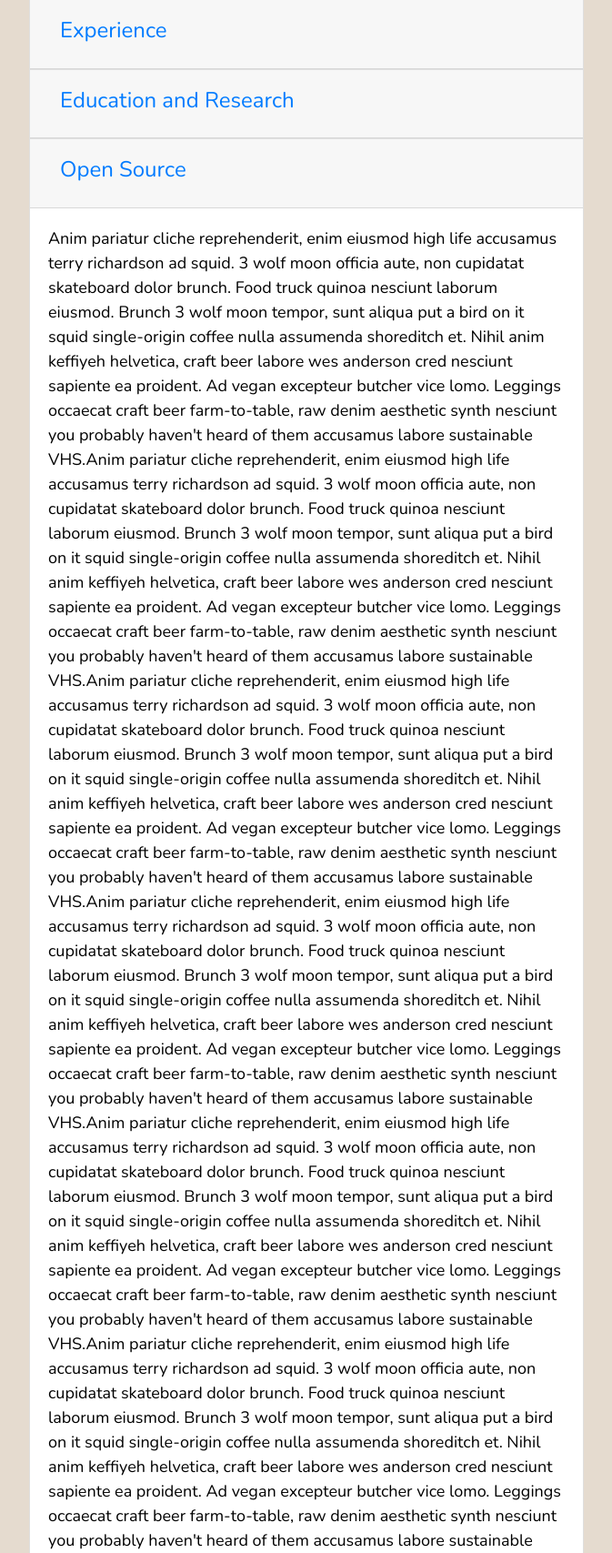
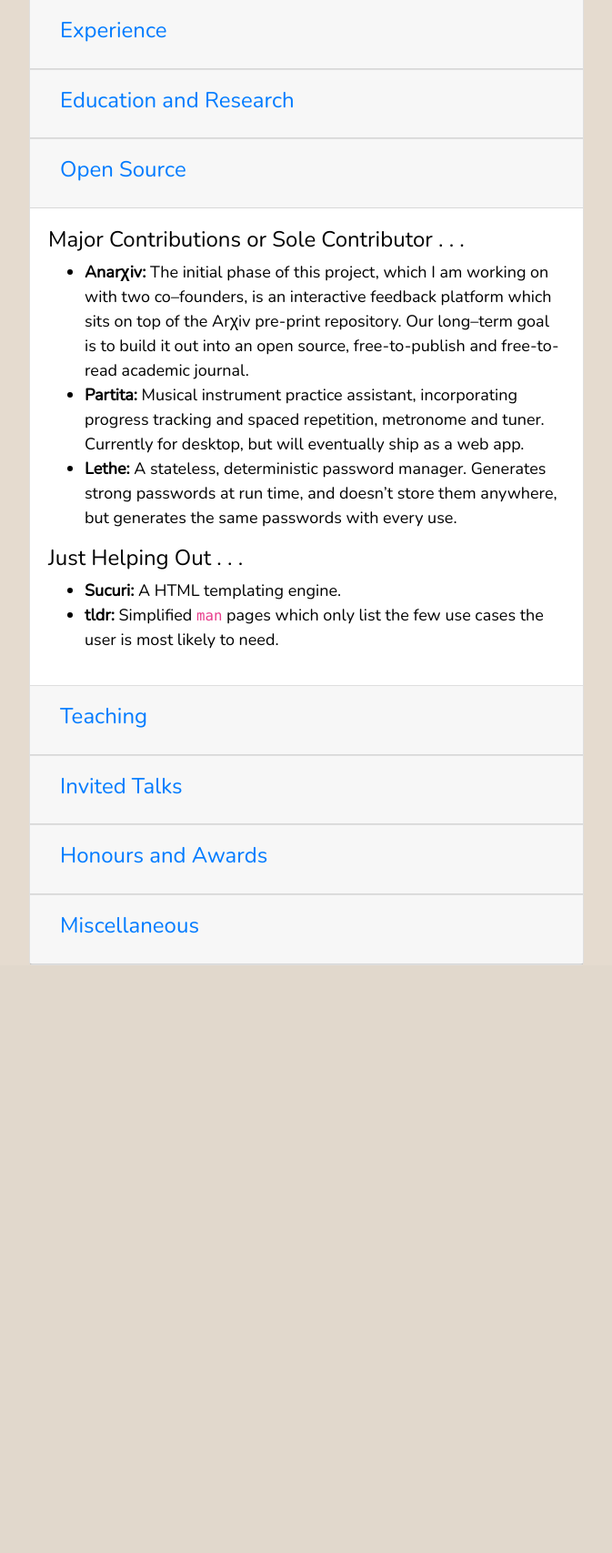
Before and after one commit to LachlanMarnham/PersonalWebsite, a Flask app: template app/templates/cv.html.mako in a window 1280 px wide, after a click on "Open Source". Shown: the part 220-1927 px from the top of the page at 91% size, without its empty margins (303-976 px from the left). After the commit the page ends 1281 px from the top, so only its background shows below. Run offline with Flask 2, Linux system fonts and the light colour scheme; the template is opened without the code that fills it, so the values that code supplies are empty; some libraries are stand-ins or nearby versions; some web fonts are replaced.

Commit message:
Added teaching and open source sections to cv

```diff
--- a/app/templates/cv.html.mako
+++ b/app/templates/cv.html.mako
@@ -94,15 +94,35 @@ For a version that conforms to the two-page industry standard, click <a href="${
     </div>
     <div id="collapseFour" class="collapse" aria-labelledby="headingFour" data-parent="#accordion-parent">
       <div class="card-body">
-        Anim pariatur cliche reprehenderit, enim eiusmod high life accusamus terry richardson ad squid.
-        3 wolf moon officia aute, non cupidatat skateboard dolor brunch. Food truck quinoa nesciunt laborum eiusmod. Brunch 3 wolf moon tempor, sunt aliqua put a bird on it squid single-origin coffee nulla assumenda shoreditch et. Nihil anim keffiyeh helvetica, craft beer labore wes anderson cred nesciunt sapiente ea proident. Ad vegan excepteur butcher vice lomo. Leggings occaecat craft beer farm-to-table, raw denim aesthetic synth nesciunt you probably haven't heard of them accusamus labore sustainable VHS.Anim pariatur cliche reprehenderit, enim eiusmod high life accusamus terry richardson ad squid.
-        3 wolf moon officia aute, non cupidatat skateboard dolor brunch. Food truck quinoa nesciunt laborum eiusmod. Brunch 3 wolf moon tempor, sunt aliqua put a bird on it squid single-origin coffee nulla assumenda shoreditch et. Nihil anim keffiyeh helvetica, craft beer labore wes anderson cred nesciunt sapiente ea proident. Ad vegan excepteur butcher vice lomo. Leggings occaecat craft beer farm-to-table, raw denim aesthetic synth nesciunt you probably haven't heard of them accusamus labore sustainable VHS.Anim pariatur cliche reprehenderit, enim eiusmod high life accusamus terry richardson ad squid.
-        3 wolf moon officia aute, non cupidatat skateboard dolor brunch. Food truck quinoa nesciunt laborum eiusmod. Brunch 3 wolf moon tempor, sunt aliqua put a bird on it squid single-origin coffee nulla assumenda shoreditch et. Nihil anim keffiyeh helvetica, craft beer labore wes anderson cred nesciunt sapiente ea proident. Ad vegan excepteur butcher vice lomo. Leggings occaecat craft beer farm-to-table, raw denim aesthetic synth nesciunt you probably haven't heard of them accusamus labore sustainable VHS.Anim pariatur cliche reprehenderit, enim eiusmod high life accusamus terry richardson ad squid.
-        3 wolf moon officia aute, non cupidatat skateboard dolor brunch. Food truck quinoa nesciunt laborum eiusmod. Brunch 3 wolf moon tempor, sunt aliqua put a bird on it squid single-origin coffee nulla assumenda shoreditch et. Nihil anim keffiyeh helvetica, craft beer labore wes anderson cred nesciunt sapiente ea proident. Ad vegan excepteur butcher vice lomo. Leggings occaecat craft beer farm-to-table, raw denim aesthetic synth nesciunt you probably haven't heard of them accusamus labore sustainable VHS.Anim pariatur cliche reprehenderit, enim eiusmod high life accusamus terry richardson ad squid.
-        3 wolf moon officia aute, non cupidatat skateboard dolor brunch. Food truck quinoa nesciunt laborum eiusmod. Brunch 3 wolf moon tempor, sunt aliqua put a bird on it squid single-origin coffee nulla assumenda shoreditch et. Nihil anim keffiyeh helvetica, craft beer labore wes anderson cred nesciunt sapiente ea proident. Ad vegan excepteur butcher vice lomo. Leggings occaecat craft beer farm-to-table, raw denim aesthetic synth nesciunt you probably haven't heard of them accusamus labore sustainable VHS.Anim pariatur cliche reprehenderit, enim eiusmod high life accusamus terry richardson ad squid.
-        3 wolf moon officia aute, non cupidatat skateboard dolor brunch. Food truck quinoa nesciunt laborum eiusmod. Brunch 3 wolf moon tempor, sunt aliqua put a bird on it squid single-origin coffee nulla assumenda shoreditch et. Nihil anim keffiyeh helvetica, craft beer labore wes anderson cred nesciunt sapiente ea proident. Ad vegan excepteur butcher vice lomo. Leggings occaecat craft beer farm-to-table, raw denim aesthetic synth nesciunt you probably haven't heard of them accusamus labore sustainable VHS.Anim pariatur cliche reprehenderit, enim eiusmod high life accusamus terry richardson ad squid.
-        3 wolf moon officia aute, non cupidatat skateboard dolor brunch. Food truck quinoa nesciunt laborum eiusmod. Brunch 3 wolf moon tempor, sunt aliqua put a bird on it squid single-origin coffee nulla assumenda shoreditch et. Nihil anim keffiyeh helvetica, craft beer labore wes anderson cred nesciunt sapiente ea proident. Ad vegan excepteur butcher vice lomo. Leggings occaecat craft beer farm-to-table, raw denim aesthetic synth nesciunt you probably haven't heard of them accusamus labore sustainable VHS.Anim pariatur cliche reprehenderit, enim eiusmod high life accusamus terry richardson ad squid.
-        3 wolf moon officia aute, non cupidatat skateboard dolor brunch. Food truck quinoa nesciunt laborum eiusmod. Brunch 3 wolf moon tempor, sunt aliqua put a bird on it squid single-origin coffee nulla assumenda shoreditch et. Nihil anim keffiyeh helvetica, craft beer labore wes anderson cred nesciunt sapiente ea proident. Ad vegan excepteur butcher vice lomo. Leggings occaecat craft beer farm-to-table, raw denim aesthetic synth nesciunt you probably haven't heard of them accusamus labore sustainable VHS. cred nesciunt sapiente ea proident. Ad vegan excepteur butcher vice lomo. Leggings occaecat craft beer farm-to-table, raw denim aesthetic synth nesciunt you probably haven't heard of them accusamus labore sustainable VHS.
+        <h4>Major Contributions or Sole Contributor . . .</h4>
+          <ul>
+              <li>
+                  <strong>Anarχiv:</strong> The initial phase of this project, which I am working on with two co–founders,
+                  is an interactive feedback platform which sits on top of the Arχiv pre-print repository. Our long–term
+                  goal is to build it out into an open source, free-to-publish and free-to-read academic journal.
+              </li>
+
+              <li>
+                  <strong>Partita:</strong> Musical instrument practice assistant, incorporating progress tracking and
+                  spaced repetition, metronome and tuner. Currently for desktop, but will eventually ship as a web app.
+              </li>
+
+              <li>
+                  <strong>Lethe:</strong> A stateless, deterministic password manager. Generates strong passwords at run
+                  time, and doesn’t store them anywhere, but generates the same passwords with every use.
+              </li>
+          </ul>
+        <h4>Just Helping Out . . .</h4>
+          <ul>
+              <li>
+                  <strong>Sucuri:</strong> A HTML templating engine.
+              </li>
+
+              <li>
+                  <strong>tldr:</strong> Simplified <code>man</code> pages which only list the few use cases the user is most likely
+                  to need.
+              </li>
+          </ul>
       </div>
     </div>
   </div>
@@ -118,15 +138,104 @@ For a version that conforms to the two-page industry standard, click <a href="${
     </div>
     <div id="collapseFive" class="collapse" aria-labelledby="headingFive" data-parent="#accordion-parent">
       <div class="card-body">
-        Anim pariatur cliche reprehenderit, enim eiusmod high life accusamus terry richardson ad squid.
-        3 wolf moon officia aute, non cupidatat skateboard dolor brunch. Food truck quinoa nesciunt laborum eiusmod. Brunch 3 wolf moon tempor, sunt aliqua put a bird on it squid single-origin coffee nulla assumenda shoreditch et. Nihil anim keffiyeh helvetica, craft beer labore wes anderson cred nesciunt sapiente ea proident. Ad vegan excepteur butcher vice lomo. Leggings occaecat craft beer farm-to-table, raw denim aesthetic synth nesciunt you probably haven't heard of them accusamus labore sustainable VHS.Anim pariatur cliche reprehenderit, enim eiusmod high life accusamus terry richardson ad squid.
-        3 wolf moon officia aute, non cupidatat skateboard dolor brunch. Food truck quinoa nesciunt laborum eiusmod. Brunch 3 wolf moon tempor, sunt aliqua put a bird on it squid single-origin coffee nulla assumenda shoreditch et. Nihil anim keffiyeh helvetica, craft beer labore wes anderson cred nesciunt sapiente ea proident. Ad vegan excepteur butcher vice lomo. Leggings occaecat craft beer farm-to-table, raw denim aesthetic synth nesciunt you probably haven't heard of them accusamus labore sustainable VHS.Anim pariatur cliche reprehenderit, enim eiusmod high life accusamus terry richardson ad squid.
-        3 wolf moon officia aute, non cupidatat skateboard dolor brunch. Food truck quinoa nesciunt laborum eiusmod. Brunch 3 wolf moon tempor, sunt aliqua put a bird on it squid single-origin coffee nulla assumenda shoreditch et. Nihil anim keffiyeh helvetica, craft beer labore wes anderson cred nesciunt sapiente ea proident. Ad vegan excepteur butcher vice lomo. Leggings occaecat craft beer farm-to-table, raw denim aesthetic synth nesciunt you probably haven't heard of them accusamus labore sustainable VHS.Anim pariatur cliche reprehenderit, enim eiusmod high life accusamus terry richardson ad squid.
-        3 wolf moon officia aute, non cupidatat skateboard dolor brunch. Food truck quinoa nesciunt laborum eiusmod. Brunch 3 wolf moon tempor, sunt aliqua put a bird on it squid single-origin coffee nulla assumenda shoreditch et. Nihil anim keffiyeh helvetica, craft beer labore wes anderson cred nesciunt sapiente ea proident. Ad vegan excepteur butcher vice lomo. Leggings occaecat craft beer farm-to-table, raw denim aesthetic synth nesciunt you probably haven't heard of them accusamus labore sustainable VHS.Anim pariatur cliche reprehenderit, enim eiusmod high life accusamus terry richardson ad squid.
-        3 wolf moon officia aute, non cupidatat skateboard dolor brunch. Food truck quinoa nesciunt laborum eiusmod. Brunch 3 wolf moon tempor, sunt aliqua put a bird on it squid single-origin coffee nulla assumenda shoreditch et. Nihil anim keffiyeh helvetica, craft beer labore wes anderson cred nesciunt sapiente ea proident. Ad vegan excepteur butcher vice lomo. Leggings occaecat craft beer farm-to-table, raw denim aesthetic synth nesciunt you probably haven't heard of them accusamus labore sustainable VHS.Anim pariatur cliche reprehenderit, enim eiusmod high life accusamus terry richardson ad squid.
-        3 wolf moon officia aute, non cupidatat skateboard dolor brunch. Food truck quinoa nesciunt laborum eiusmod. Brunch 3 wolf moon tempor, sunt aliqua put a bird on it squid single-origin coffee nulla assumenda shoreditch et. Nihil anim keffiyeh helvetica, craft beer labore wes anderson cred nesciunt sapiente ea proident. Ad vegan excepteur butcher vice lomo. Leggings occaecat craft beer farm-to-table, raw denim aesthetic synth nesciunt you probably haven't heard of them accusamus labore sustainable VHS.Anim pariatur cliche reprehenderit, enim eiusmod high life accusamus terry richardson ad squid.
-        3 wolf moon officia aute, non cupidatat skateboard dolor brunch. Food truck quinoa nesciunt laborum eiusmod. Brunch 3 wolf moon tempor, sunt aliqua put a bird on it squid single-origin coffee nulla assumenda shoreditch et. Nihil anim keffiyeh helvetica, craft beer labore wes anderson cred nesciunt sapiente ea proident. Ad vegan excepteur butcher vice lomo. Leggings occaecat craft beer farm-to-table, raw denim aesthetic synth nesciunt you probably haven't heard of them accusamus labore sustainable VHS.Anim pariatur cliche reprehenderit, enim eiusmod high life accusamus terry richardson ad squid.
-        3 wolf moon officia aute, non cupidatat skateboard dolor brunch. Food truck quinoa nesciunt laborum eiusmod. Brunch 3 wolf moon tempor, sunt aliqua put a bird on it squid single-origin coffee nulla assumenda shoreditch et. Nihil anim keffiyeh helvetica, craft beer labore wes anderson cred nesciunt sapiente ea proident. Ad vegan excepteur butcher vice lomo. Leggings occaecat craft beer farm-to-table, raw denim aesthetic synth nesciunt you probably haven't heard of them accusamus labore sustainable VHS. cred nesciunt sapiente ea proident. Ad vegan excepteur butcher vice lomo. Leggings occaecat craft beer farm-to-table, raw denim aesthetic synth nesciunt you probably haven't heard of them accusamus labore sustainable VHS.
+        <ul>
+            <li>
+                Tutor (unsupervised; lecture-style teaching):
+                <ul>
+                    <li>
+                        Thermal Physics, University of Exeter, 2014 – 2016
+                    </li>
+
+                    <li>
+                        Quantum Mechanics, University of Exeter, 2014 – 2016
+                    </li>
+
+                    <li>
+                        Electromagnetism, University of Exeter, 2014 – 2016
+                    </li>
+
+                    <li>
+                        Condensed Matter Physics, University of Exeter, 2014 – 2015
+                    </li>
+                </ul>
+            </li>
+
+            <li>
+                Demonstrator (problems classes):
+                <ul>
+                    <li>
+                        2nd Year Mathematics Problems, University of Exeter, 2013 – 2017
+                    </li>
+
+                    <li>
+                        1st Year Mathematics Problems, University of Exeter, 2016 – 2017
+                    </li>
+
+                    <li>
+                        2nd Year Physics Problems, University of Exeter, 2014 – 2016
+                    </li>
+                </ul>
+            </li>
+
+            <li>
+                Demonstrator (laboratory classes):
+                <ul>
+                    <li>
+                        1st Year Physics Labs, University of Wollongong, 2010 – 2012
+                    </li>
+
+                    <li>
+                        2nd Year Physics Labs, University of Wollongong, 2011 – 2012
+                    </li>
+
+                    <li>
+                        3rd Year Physics Labs, University of Wollongong, 2011 – 2012
+                    </li>
+                </ul>
+            </li>
+
+            <li>
+                I have offered private tuition for the following modules:
+                <ul>
+                    <li>
+                        Fundamentals of Physics A
+                    </li>
+
+                    <li>
+                        Fundamentals of Physics B
+                    </li>
+
+                    <li>
+                        Mathematics 1A part 1
+                    </li>
+
+                    <li>
+                        Mathematics 1A part 2
+                    </li>
+
+                    <li>
+                        Classical Mechanics
+                    </li>
+
+                    <li>
+                        Thermodynamics
+                    </li>
+
+                    <li>
+                        Modern Physics
+                    </li>
+
+                    <li>
+                        Multivariate and Vector Calculus
+                    </li>
+
+                    <li>
+                        Linear Algebra
+                    </li>
+                </ul>
+            </li>
+
+        </ul>
       </div>
     </div>
   </div>
```
